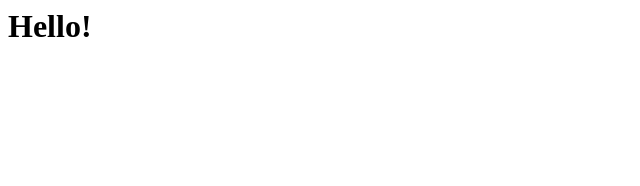
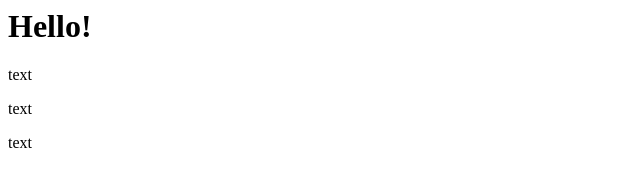
Before and after one commit to alexander-kryachko/site, a plain HTML site: page index.html in a window 1280 px wide. Shown: the full height of the page, 0-640 px from the left. Drawn offline with Linux system fonts and the light colour scheme.

Commit message:
second commit

```diff
--- a/index.html
+++ b/index.html
@@ -1,2 +1,4 @@
 <h1>Hello!</h1>
-<p></p>
+<p>text</p>
+<p>text</p>
+<p>text</p>
```
